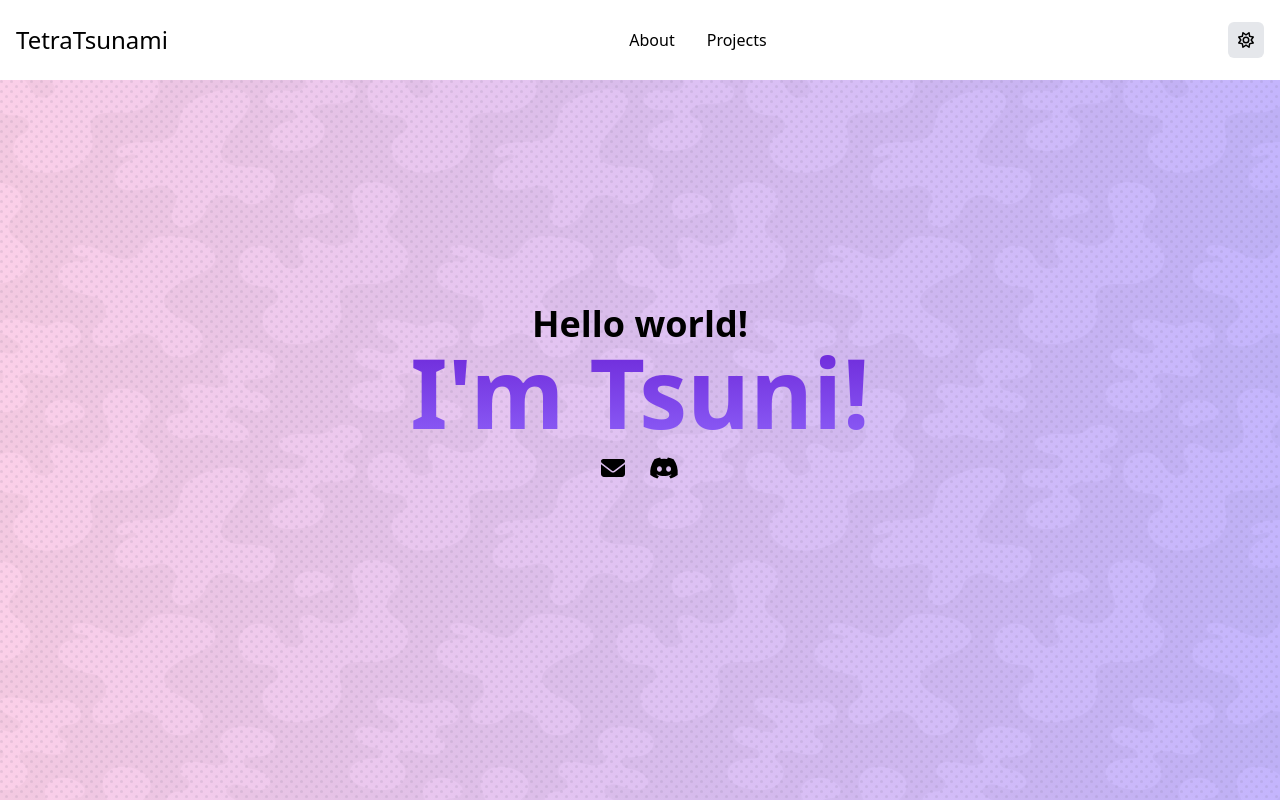
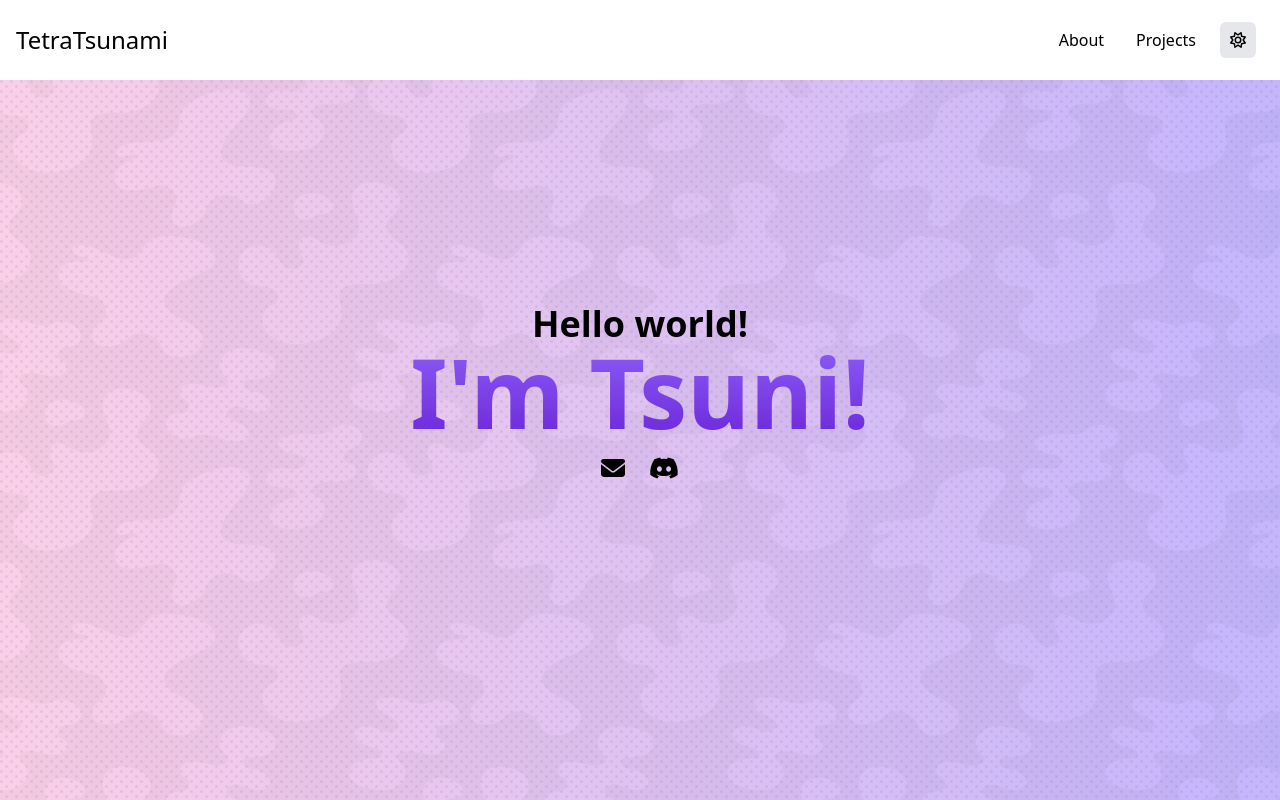
Before and after one commit to TetraTsunami/website, a Next.js app: page / in a window 1280 px wide. Shown: the top 800 px of the page. Built offline with nearby package versions, Linux system fonts and the light colour scheme; no server answers.

Commit message:
Style changes and more efficient parallax

```diff
--- a/src/components/Background.tsx
+++ b/src/components/Background.tsx
@@ -4,13 +4,15 @@ import styles from "./background.module.scss";
 export default function Background() {
     const [scrollY, setScroll] = useState(0);
     useEffect(() => {
+        let id: number
         function simpleParallax() {
+            id = requestAnimationFrame(simpleParallax)
             setScroll(window.scrollY);
         }
-        document.addEventListener("scroll", simpleParallax);
+        id = requestAnimationFrame(simpleParallax)
 
         return function cleanup() {
-            document.removeEventListener("scroll", simpleParallax);
+            cancelAnimationFrame(id)
         };
     });
 
--- a/src/components/DarkToggle.tsx
+++ b/src/components/DarkToggle.tsx
@@ -24,7 +24,7 @@ export default function DarkToggle() {
     return (
         <div className="flex justify-center items-center">
             <button
-                className="w-9 h-9 p-2 rounded-md flex items-center justify-center
+                className="w-9 h-9 p-2 m-2 rounded-md flex items-center justify-center
                 bg-gray-200 text-black
                 dark:bg-gray-700 dark:text-white
                 transition-colors
--- a/src/layouts/Header.tsx
+++ b/src/layouts/Header.tsx
@@ -24,15 +24,13 @@ export default function Header() {
     return (
         <header className="backdrop-blur-md bg-white dark:bg-gray-900 text-white py-4 fixed top-0 left-0 right-0">
             <div className="container mx-auto flex flex-row justify-between items-center h-12 px-4">
-                <h1 className="text-2xl text-black dark:text-white">
+                <h1 className="text-2xl flex-grow text-black dark:text-white">
                     TetraTsunami
                 </h1>
                 <nav>
                     <ul className="flex flex-row items-center justify-around">
                         <li className="mx-4 text-black dark:text-white">
-                            <a href="#about">
-                                About
-                            </a>
+                            <a href="#about">About</a>
                         </li>
                         <li className="mx-4 text-black dark:text-white">
                             <a href="#projects">Projects</a>
--- a/src/pages/index.tsx
+++ b/src/pages/index.tsx
@@ -36,12 +36,12 @@ const Home: NextPage = () => {
                     </h2>
                     <h1 className="text-8xl font-extrabold text-transparent">
                         <span
-                            className={`bg-clip-text bg-gradient-to-t from-violet-500 to-violet-700 ${textStyles["animateFadeUp-5"]}`}
+                            className={`bg-clip-text bg-gradient-to-b from-violet-500 to-violet-700 ${textStyles["animateFadeUp-5"]}`}
                         >
                             I{"'"}m
                         </span>{" "}
                         <span
-                            className={`bg-clip-text bg-gradient-to-t from-violet-500 to-violet-700 ${textStyles["animateFadeUp-6"]}`}
+                            className={`bg-clip-text bg-gradient-to-b from-violet-500 to-violet-700 ${textStyles["animateFadeUp-6"]}`}
                         >
                             Tsuni!
                         </span>
```
